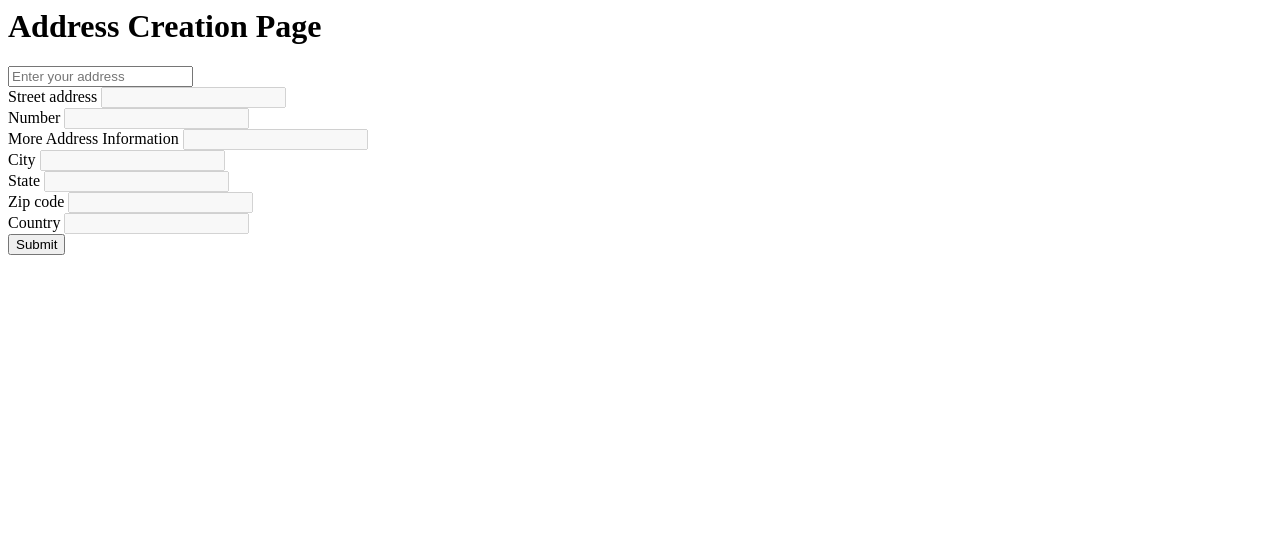
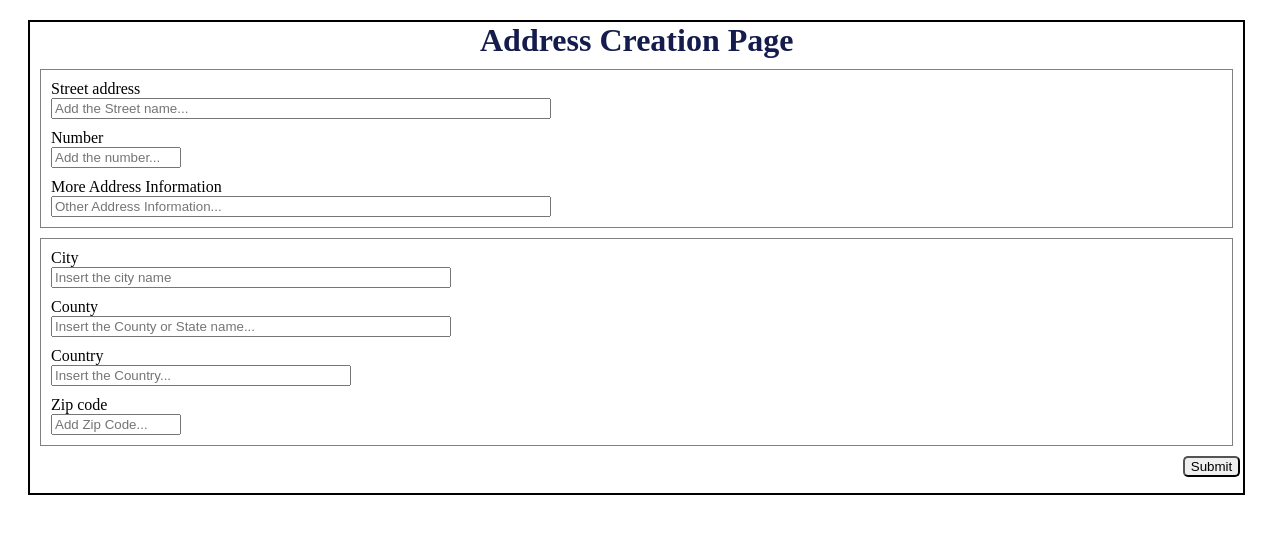
Before and after one commit to ChristianoGGuerra/emp_euroStar, a Django app: template addr/templates/addr/addr.html in a window 1280 px wide. Shown: the top 534 px of the page. Run offline with Django 3.2, Linux system fonts and the light colour scheme; the template is opened without the code that fills it: values that come from a table or form of the project are taken from there, others are empty; some libraries are stand-ins or nearby versions.

Commit message:
Finished the address module

```diff
--- a/addr/forms.py
+++ b/addr/forms.py
@@ -1,9 +1,23 @@
 from django import forms
-from django.forms import ModelForm
+from django.core import validators
+
 from .models import Addr_Info
 
 
-class AddrForm(ModelForm):
+class Addr_Form(forms.ModelForm):
+    def clean(self):
+        clean_data = super(Addr_Form, self).clean()
+
+    zip_code = forms.CharField(validators=[validators.RegexValidator('^(^[0-9]{5}(?:-[0-9]{4})?$|^$)')])
+
     class Meta:
         model = Addr_Info
-        fields = '__all__'
+        fields = [
+            'address_line1',
+            'number',
+            'others',
+            'city',
+            'county',
+            'country',
+            'zip_code'
+        ]
--- a/addr/models.py
+++ b/addr/models.py
@@ -9,3 +9,7 @@ class Addr_Info(models.Model):
     county = models.CharField(max_length=150)
     country = models.CharField(max_length=150)
     zip_code = models.CharField(max_length=10)
+
+    def __str__(self):
+        return (self.address_line1 + ' - ' + str(self.number) + ' ' + self.others + ' --> '
+                + self.city + ' - ' + self.county + ' - ' + self.country)
--- a/addr/templates/addr/addr.html
+++ b/addr/templates/addr/addr.html
@@ -1,52 +1,72 @@
-<div class="container">
-<div class="panel panel-primary">
-  <div class="panel-heading">
+{% load static %}
+<link rel="stylesheet" href="{% static 'employee/style.css' %}" xmlns="http://www.w3.org/1999/html">
+
+{% block center %}
+
+<div class="bs-square">
     <h1 class="panel-title">Address Creation Page</h1>
-  </div>
-  <div class="panel-body">
-   <input id="autocomplete" placeholder="Enter your address"
-      onFocus="geolocate()" type="text" class="form-control">
-      <br>
-   <div id="address">
-      <div class="row">
-         <div class="col-md-6">
-            <label class="control-label">Street address</label>
-            <input class="form-control" id="street_number" disabled="true">
-         </div>
-         <div class="col-md-6">
-            <label class="control-label">Number</label>
-            <input class="form-control" id="number" disabled="true">
-         </div>
-          <div class="col-md-6">
-            <label class="control-label">More Address Information</label>
-            <input class="form-control" id="others" disabled="true">
+    <form class="form-inline" action="" role="form" method="post">
+        {% csrf_token %}
+        <div class="form-group">
+            <div class="area">
+                <div class="street">
+                    <label class="control-label">Street address</label><br/>
+                    {{ form.address_line1 }}
                 </div>
             </div>
-      <div class="row">
-         <div class="col-md-6">
-            <label class="control-label">City</label>
-            <input class="form-control field" id="locality" disabled="true">
-         </div>
-         <div class="col-md-6">
-            <label class="control-label">State</label>
-            <input class="form-control" id="administrative_area_level_1" disabled="true">
+            <div class="area">
+                <div class="number">
+                    {{ form.number.label }}<br/>
+                    {{ form.number }}
                 </div>
             </div>
-      <div class="row">
-         <div class="col-md-6">
-            <label class="control-label">Zip code</label>
-            <input class="form-control" id="postal_code" disabled="true">
-         </div>
-         <div class="col-md-6">
-            <label class="control-label">Country</label>
-            <input class="form-control" id="country" disabled="true">
+
+            <div class="area">
+                <label class="control-label">More Address Information</label><br/>
+                {{ form.others }}
             </div>
         </div>
+        <div class="form-group">
+            <div class="area">
+                {{ form.city.label }}<br/>
+                {{ form.city }}
+            </div>
+            <div class="area">
+                {{ form.county.label }}<br/>
+                {{ form.county }}
+            </div>
+            <div class="area">
+                {{ form.country.label }}<br/>
+                {{ form.country }}
+            </div>
+            <div class="area">
+                {{ form.zip_code.label }}<br/>
+                {{ form.zip_code }}
             </div>
         </div>
+        <button type="submit" class="submit">Submit</button>
+    </form>
 </div>
-    <div>
-        <button type="button"> Submit </button>
-    </div>
-</div>
-<script src="https://maps.googleapis.com/maps/api/js?key=AIzaSyCkUOdZ5y7hMm0yrcCQoCvLwzdM6M8s5qk&libraries=places&callback=initAutocomplete" async defer></script>
+<script>
+    var form_fields = document.getElementsByTagName('input')
+		form_fields[1].placeholder='Add the Street name...';
+		form_fields[1].style='width:500px;';
+		form_fields[2].placeholder='Add the number...';
+		form_fields[2].style='width:130px;';
+		form_fields[3].placeholder='Other Address Information...';
+		form_fields[3].style='width:500px;';
+		form_fields[4].placeholder='Insert the city name';
+		form_fields[4].style='width:400px;';
+		form_fields[5].placeholder='Insert the County or State name...';
+		form_fields[5].style='width:400px;';
+		form_fields[6].placeholder='Insert the Country...';
+		form_fields[6].style='width:300px;';
+		form_fields[7].placeholder='Add Zip Code...';
+		form_fields[7].style='width:130px;';
+
+    for (var field in form_fields) {
+        form_fields[field].className += ' form-control'
+	}
+</script>
+
+{% endblock %}
--- a/addr/urls.py
+++ b/addr/urls.py
@@ -1,8 +1,11 @@
 from django.urls import path
 
-from . import views
+from .views import (
+    addr_data,
+    success)
 
 
 urlpatterns = [
-    path("", views.index, name="index"),
+    path("", addr_data, name="index"),
+    path("success/", success, name="success"),
 ]
--- a/employee/static/employee/style.css
+++ b/employee/static/employee/style.css
@@ -22,6 +22,7 @@
 .area{
   margin: 10px;
 }
+
 h1{
   margin: 0 auto;
   font-weight: 800
```
Also changed, not shown: addr/static/addr/style.css (+18 -8 lines), addr/templates/addr/address.html (deleted, +0 -17 lines), addr/templates/addr/registered.html (added, +12 -0 lines), addr/views.py (+22 -8 lines), employee/templates/employee/registred.html (deleted, +0 -10 lines), employee/views.py (+3 -4 lines). Lines whose indentation alone changed are shown as unchanged.
